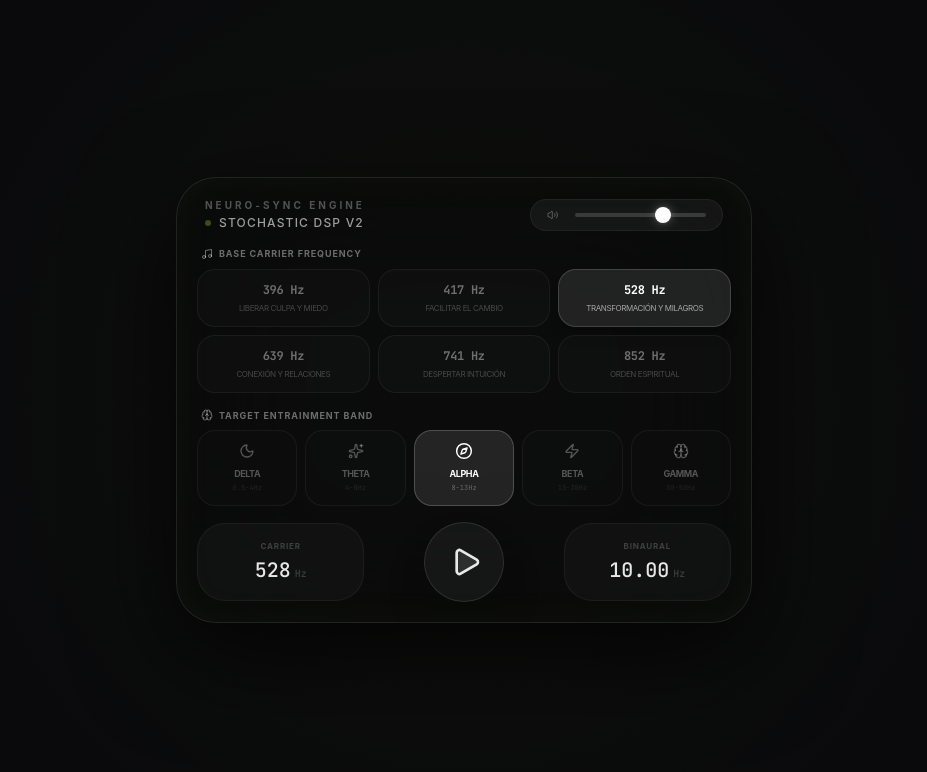
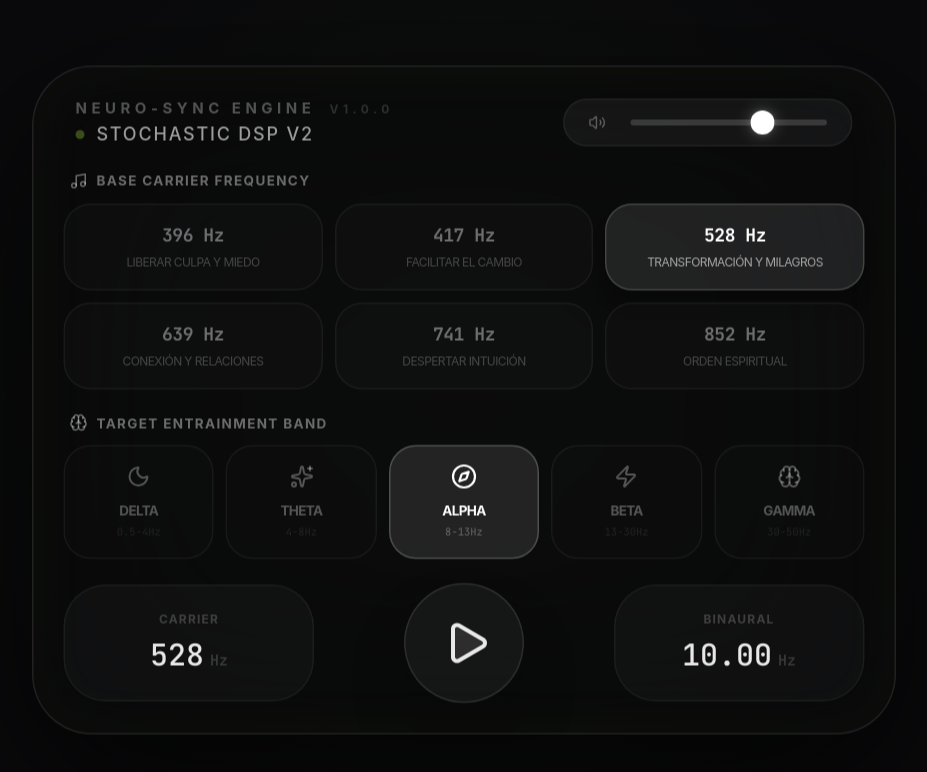
Before and after one commit to DanielDobles/Sonidos-Binaurales-Modulares, a Next.js app: page / in a window 1280 px wide. Shown: the top 772 px of the page, without its empty margins (176-1103 px from the left). Built offline with nearby package versions, Linux system fonts and the light colour scheme.

Commit message:
chore: release v1.0.0 - Initial Operational Baseline

```diff
--- a/components/BinauralBeatsApp.tsx
+++ b/components/BinauralBeatsApp.tsx
@@ -326,9 +326,10 @@ export default function BinauralBeatsApp() {
       </div>
 
       <motion.div
-        initial={{ opacity: 0, y: 20 }}
-        animate={{ opacity: 1, y: 0 }}
-        className="w-full max-w-xl bg-zinc-950/60 backdrop-blur-3xl border border-white/10 rounded-[40px] p-5 z-10 flex flex-col gap-4 relative shadow-[0_30px_100px_rgba(0,0,0,0.8)]"
+        initial={{ opacity: 0, scale: 1.45, y: 20 }}
+        animate={{ opacity: 1, scale: 1.5, y: 0 }}
+        transition={{ duration: 0.8, ease: "easeOut" }}
+        className="w-full max-w-xl bg-zinc-950/60 backdrop-blur-3xl border border-white/10 rounded-[40px] p-5 z-10 flex flex-col gap-4 relative shadow-[0_30px_100px_rgba(0,0,0,0.8)] origin-center"
       >
         {/* Internal Glow Decor */}
         <div className="absolute inset-0 rounded-[40px] pointer-events-none" style={{ boxShadow: `inset 0 0 40px hsla(${baseHue}, 60%, 50%, 0.05)` }} />
@@ -336,7 +337,7 @@ export default function BinauralBeatsApp() {
         {/* Header Telemetry */}
         <div className="flex justify-between items-end px-2">
           <div className="space-y-0.5">
-            <h2 className="text-[10px] font-bold uppercase tracking-[0.3em] text-white/30">Neuro-Sync Engine</h2>
+            <h2 className="text-[10px] font-bold uppercase tracking-[0.3em] text-white/30">Neuro-Sync Engine <span className="text-[8px] opacity-50 ml-1">v1.0.0</span></h2>
             <div className="flex items-center gap-2">
               <div className={cn("w-1.5 h-1.5 rounded-full", isPlaying ? "animate-pulse" : "opacity-30")} style={{ backgroundColor: `hsl(${baseHue}, 80%, 60%)` }} />
               <span className="text-xs font-medium text-white/60 tracking-widest uppercase">STOCHASTIC DSP V2</span>
--- a/package.json
+++ b/package.json
@@ -1,6 +1,6 @@
 {
-  "name": "ai-studio-applet",
-  "version": "0.1.0",
+  "name": "sonidos-binaurales-modulares",
+  "version": "1.0.0",
   "private": true,
   "scripts": {
     "dev": "next dev",
```
Also changed, not shown: 1 other file (tests, documents, lock files or other folders).
